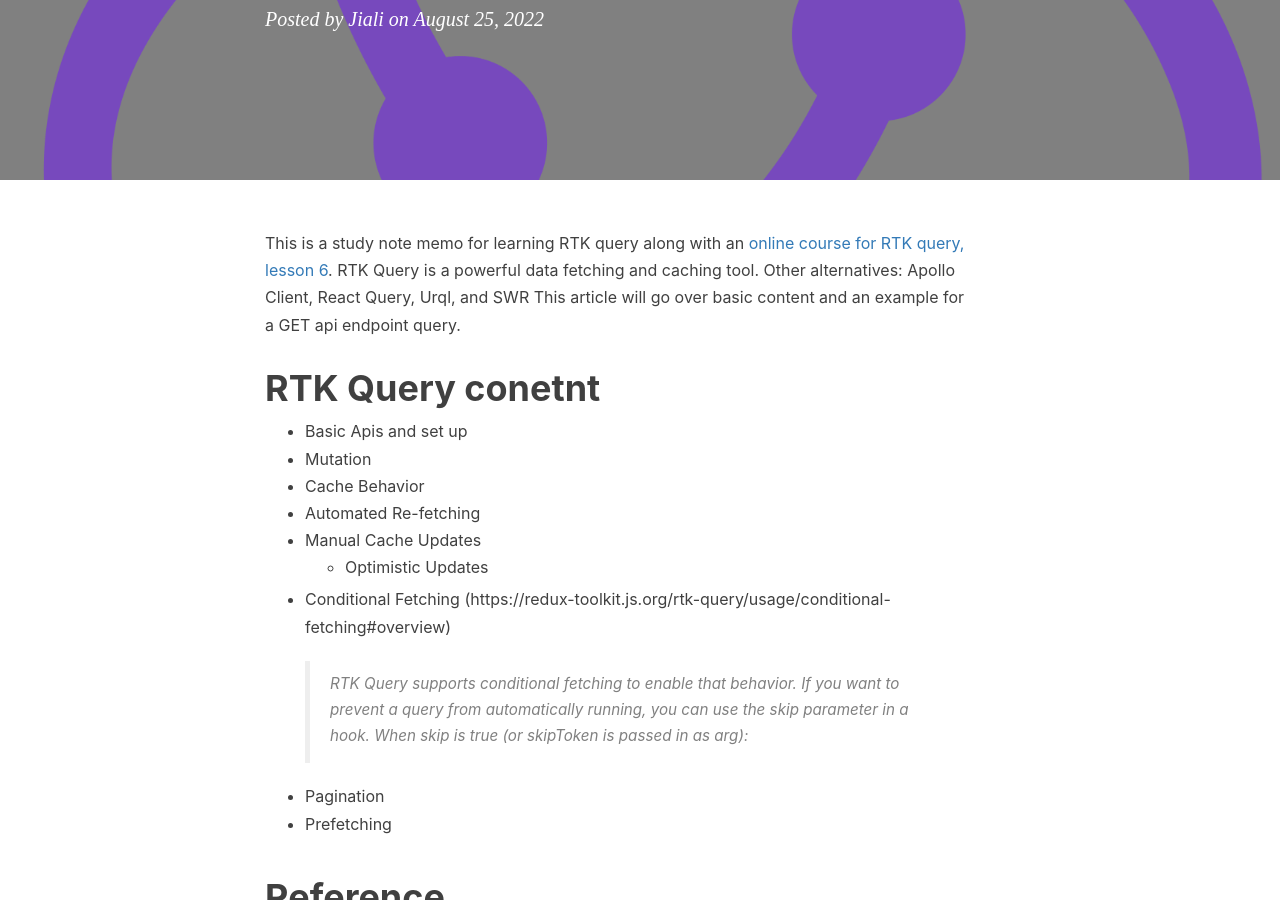
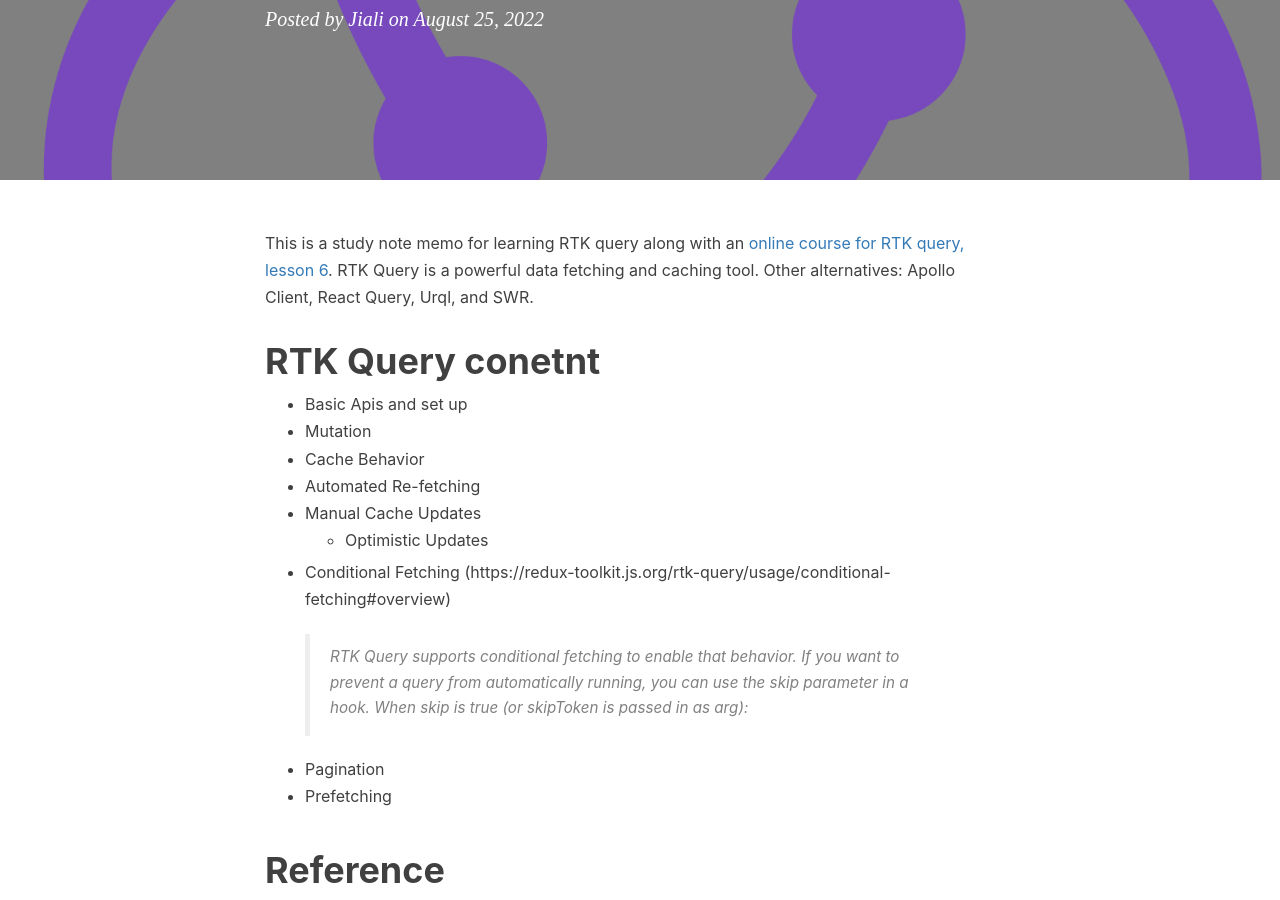
Before and after one commit to jinjialij/jinjialij.github.io, a Jekyll site: the page built from _posts/2022-08-25-Redux-toolkit-query-list.md.md, in a window 1280 px wide and 900 px high, scrolled down 403 px. Built offline with Jekyll 4.4.1, drawn with Linux system fonts in a browser that asks for light colours; nearby versions of some CDN libraries; comment, search, counter and statistics services are not loaded.

Commit message:
update post

```diff
--- a/_posts/2022-08-25-Redux-toolkit-query-list.md.md
+++ b/_posts/2022-08-25-Redux-toolkit-query-list.md.md
@@ -13,8 +13,7 @@
 ---
 
 This is a study note memo for learning RTK query along with an [online course for RTK query, lesson 6](https://www.youtube.com/watch?v=HyZzCHgG3AY).
-RTK Query is a powerful data fetching and caching tool. Other alternatives:  Apollo Client, React Query, Urql, and SWR
-This article will go over basic content and an example for a GET api endpoint query.
+RTK Query is a powerful data fetching and caching tool. Other alternatives:  Apollo Client, React Query, Urql, and SWR.
 
 # RTK Query conetnt
 - Basic Apis and set up
```
